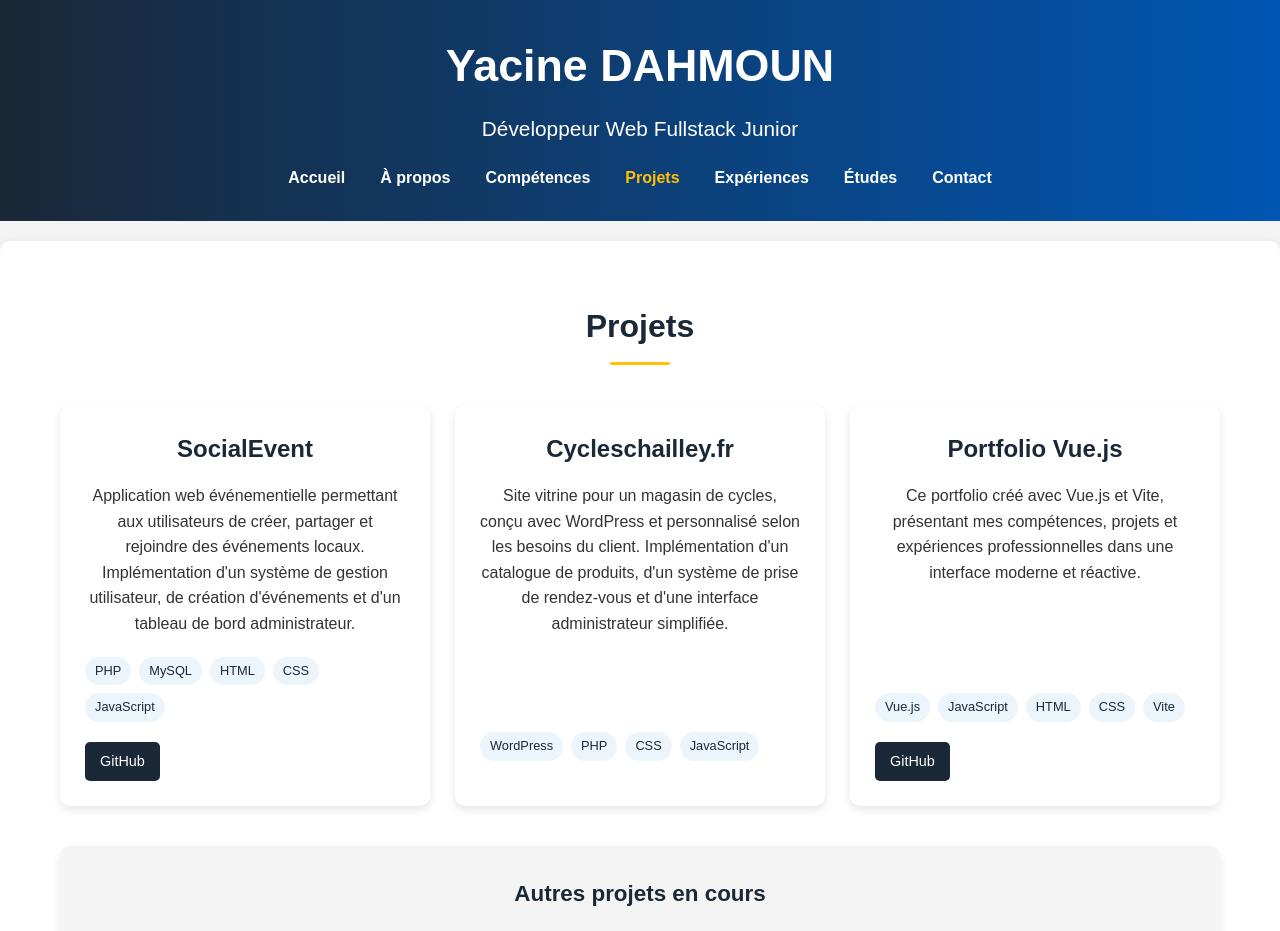
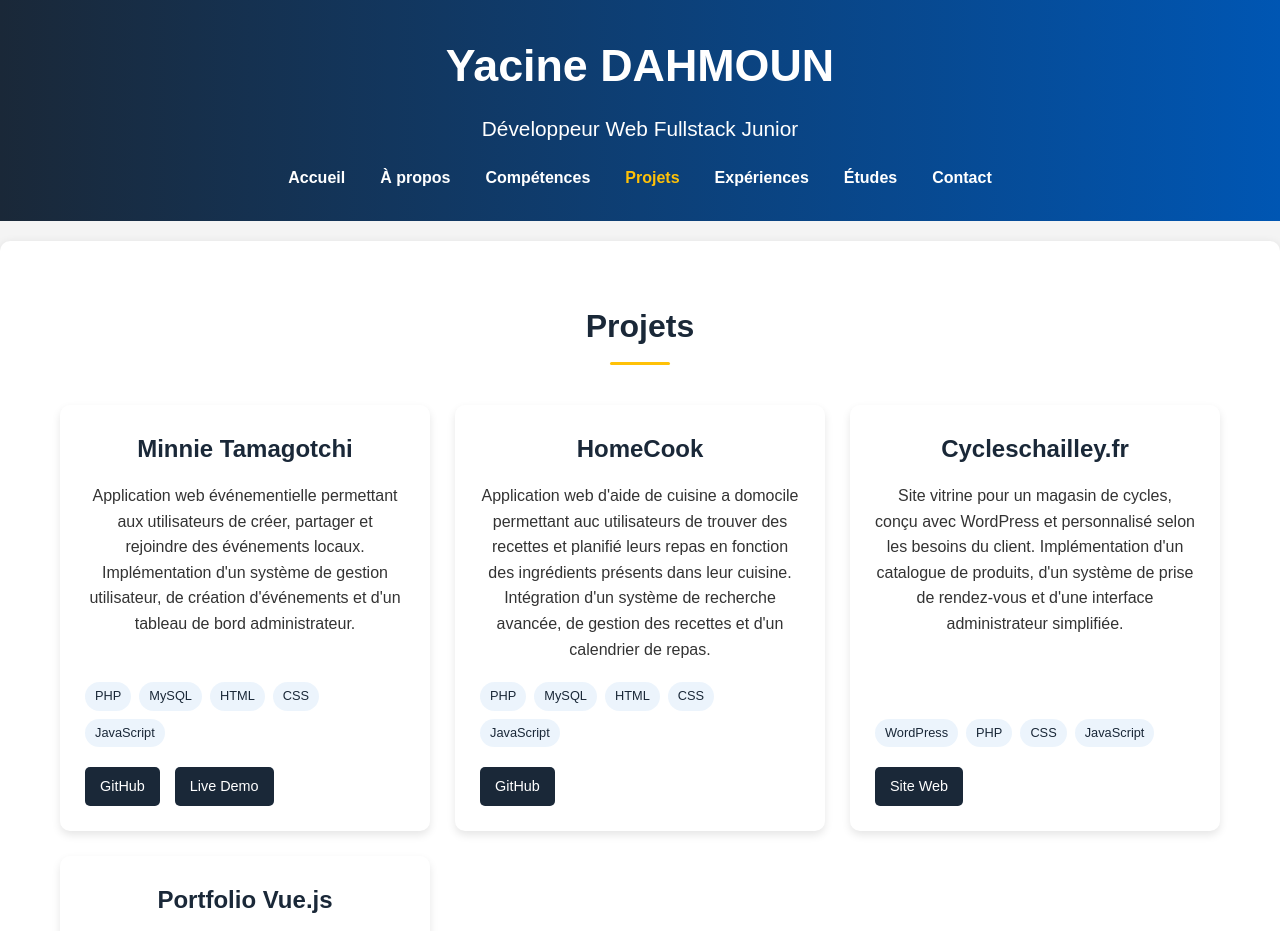
Before and after one commit to YACINE-DAHMOUN/Portfolio, a Vue app in the folder Porfoliot-yacine/: page /projects in a window 1280 px wide. Shown: the top 931 px of the page. Built offline with nearby package versions, Linux system fonts and the light colour scheme.

Commit message:
feat(projects): update project page with new entries, links, and cleanup
- Added new projects: Minnie Tamagotchi and HomeCook
- Included links to live demos and GitHub repositories
- Corrected labels for languages currently being learned
- Removed one project due to its deletion from GitHub

```diff
--- a/Porfoliot-yacine/src/views/Projects.vue
+++ b/Porfoliot-yacine/src/views/Projects.vue
@@ -57,25 +57,36 @@ export default {
     return {
       projects: [
         {
-          title: 'SocialEvent',
+          title: 'Minnie Tamagotchi',
           description: 'Application web événementielle permettant aux utilisateurs de créer, partager et rejoindre des événements locaux. Implémentation d\'un système de gestion utilisateur, de création d\'événements et d\'un tableau de bord administrateur.',
           technologies: ['PHP', 'MySQL', 'HTML', 'CSS', 'JavaScript'],
           links: [
-            { text: 'GitHub', url: 'https://github.com/YACINE-DAHMOUN' }
+            { text: 'GitHub', url: 'https://github.com/YACINE-DAHMOUN/Minnie-Tamagotchi' },
+            { text: 'Live Demo', url: 'https://minnie-luna.netlify.app' }
+          ]
+        },
+          {
+          title: 'HomeCook',
+          description: 'Application web d\'aide de cuisine a domocile permettant auc utilisateurs de trouver des recettes et planifié leurs repas en fonction des ingrédients présents dans leur cuisine. Intégration d\'un système de recherche avancée, de gestion des recettes et d\'un calendrier de repas.',
+          technologies: ['PHP', 'MySQL', 'HTML', 'CSS', 'JavaScript'],
+          links: [
+            { text: 'GitHub', url: 'https://github.com/YACINE-DAHMOUN/HomeCookApp' }
           ]
         },
         {
           title: 'Cycleschailley.fr',
           description: 'Site vitrine pour un magasin de cycles, conçu avec WordPress et personnalisé selon les besoins du client. Implémentation d\'un catalogue de produits, d\'un système de prise de rendez-vous et d\'une interface administrateur simplifiée.',
           technologies: ['WordPress', 'PHP', 'CSS', 'JavaScript'],
-          links: []
+          links: [
+            { text: 'Site Web', url: 'https://cycleschailley.fr/' },
+          ]
         },
         {
           title: 'Portfolio Vue.js',
           description: 'Ce portfolio créé avec Vue.js et Vite, présentant mes compétences, projets et expériences professionnelles dans une interface moderne et réactive.',
           technologies: ['Vue.js', 'JavaScript', 'HTML', 'CSS', 'Vite'],
           links: [
-            { text: 'GitHub', url: 'https://github.com/YACINE-DAHMOUN' }
+            { text: 'GitHub', url: 'https://github.com/YACINE-DAHMOUN/Portfolio' }
           ]
         }
       ]
--- a/Porfoliot-yacine/src/views/Skills.vue
+++ b/Porfoliot-yacine/src/views/Skills.vue
@@ -83,11 +83,10 @@ export default {
         'Npm/Yarn'
       ],
       learningSkills: [
-        'React',
-        'MongoDB',
-        'AWS',
-        'Tests unitaires',
-        'Express.js'
+        'Vue.js 3',
+        'Nuxt.js',
+        'C#',
+        'ASP.NET Core',
       ]
     }
   }
```
